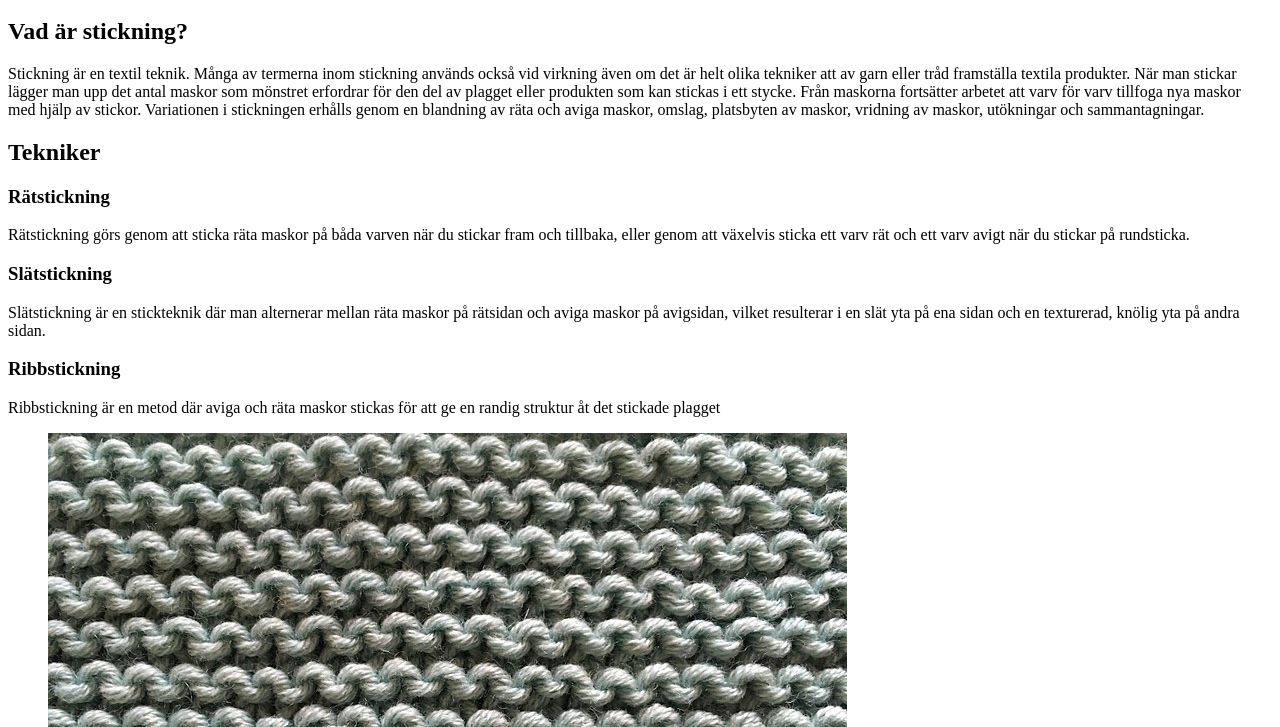
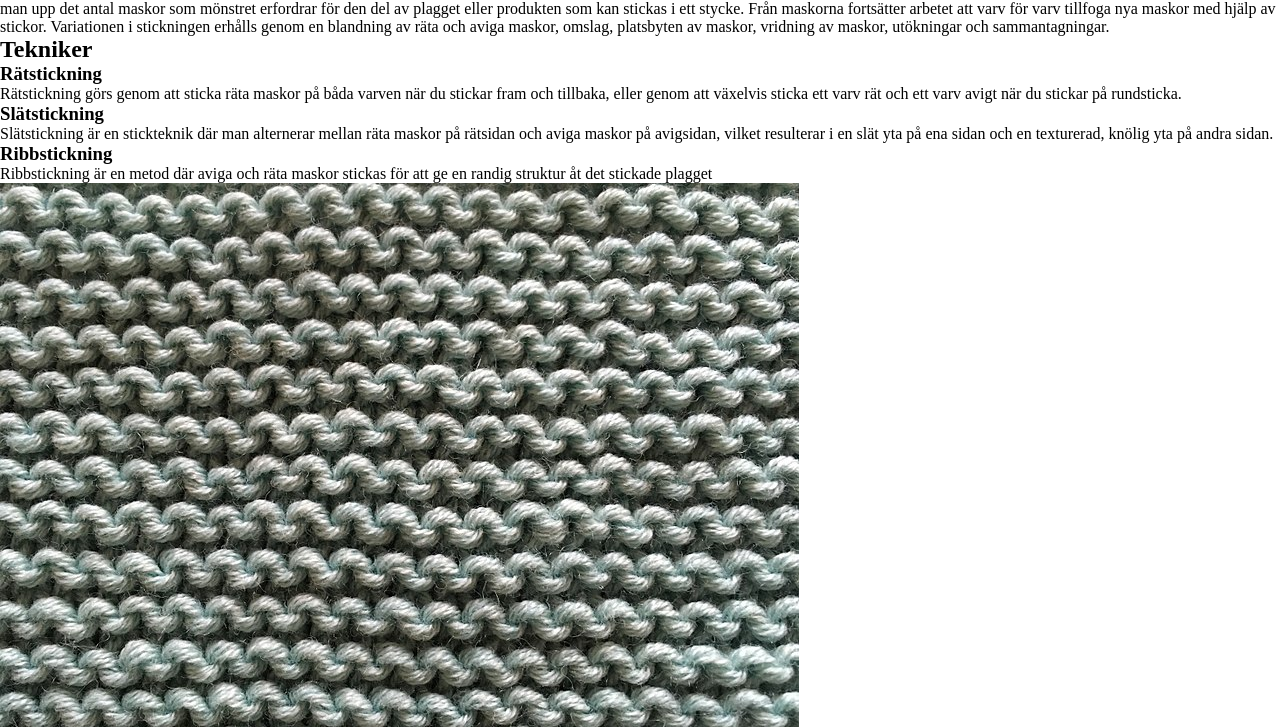
Before and after one commit to Nennae/Lexicon-FE24-25, a plain HTML site: page index.html in a window 1280 px wide. Shown: the part 136-863 px from the top of the page. Drawn offline with Linux system fonts and the light colour scheme.

Commit message:
linked stylesheet with global styling

```diff
--- a/index.html
+++ b/index.html
@@ -3,6 +3,7 @@
 <head>
       <meta charset="UTF-8">
       <meta name="viewport" content="width=device-width, initial-scale=1.0">
+      <link rel="stylesheet" href="style.css">
       <title>Stickning - En hobby</title>
 </head>
 <body>
--- /dev/null
+++ b/style.css
@@ -0,0 +1,4 @@
+* {
+      margin: 0;
+      box-sizing: border-box;
+}
```
